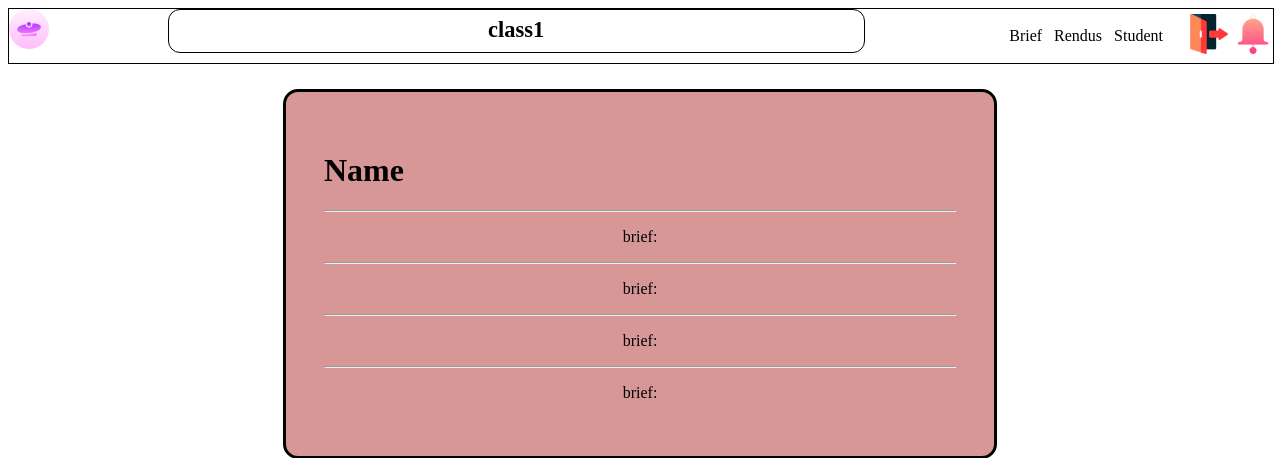
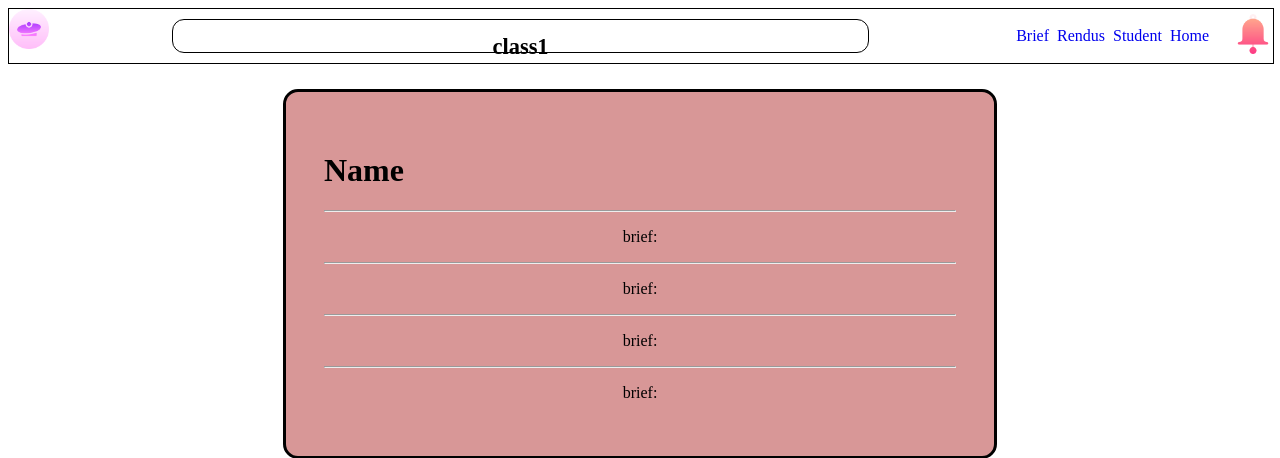
Before and after one commit to Abdeladimboukrim/Class-management-app, a PHP site: page /student.php in a window 1280 px wide. Shown: the top 458 px of the page. Run offline with PHP 8.4, Linux system fonts and the light colour scheme; some libraries are stand-ins or nearby versions.

Commit message:
add login.php

```diff
--- a/Ressource/CodeSRC/student/css/style.css
+++ b/Ressource/CodeSRC/student/css/style.css
@@ -10,15 +10,18 @@ body{
   background-color: rgb(255, 255, 255);
   border: 0.2px solid black;
   border-radius:12PX ;
-  height: 42px;
+  margin: 10px;
   width: 55%;
   text-align: center;
+
 }
 .nome-class h4{
   height: 30px;
   align-items: center;
+  padding: 1%;
   margin-top:1%;
   font-size: 1.4em;
+  text-align: center;
   }
 
 .nome-class h4 :hover{
@@ -52,11 +55,19 @@ justify-content: space-between;
   justify-content: center;
   text-align: center;
 }
-.confgchild{
-  margin: 2px;
+.confgchild  {
   padding: 4px;
+  color: #000;
+ list-style: none;
+
 }
-
+li a {
+  text-align: center;
+  text-decoration: none;
+}
+li a:hover {
+  background-color: rgb(236, 184, 184);
+}
 
 .card{
   background-color: rgb(216, 151, 151);
--- a/Ressource/CodeSRC/student/student.php
+++ b/Ressource/CodeSRC/student/student.php
@@ -17,13 +17,14 @@
             <H4>class1</H4>
         </div>
         <div class="config-parant">
-            <div class="config">
-                <div class="confgchild">Brief</div>
-                <div class="confgchild">Rendus</div>
-                <div class="confgchild">Student</div>
-            </div>
+            <ul class="config">
+                <li class="confgchild"><a  href="#">Brief</a></li>
+                <li class="confgchild"><a  href="#">Rendus</a></li>
+                <li class="confgchild"><a  href="#">Student</a></li>
+                <li class="confgchild"><a  href="#">Home</a></li>
+
+            </ul>
             <div class="Iconfig">
-                <img src="img/1716282.png" class="Iprofil">
                 <img src="img/4229301.png" class="Iprofil">
             </div>
 
```
